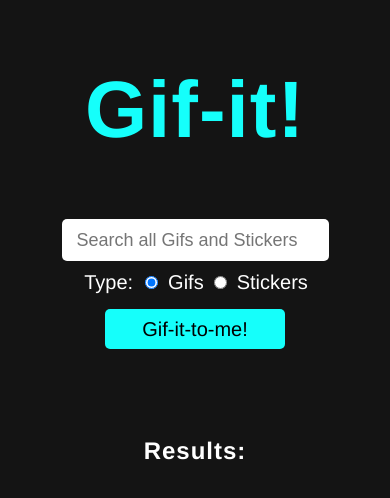
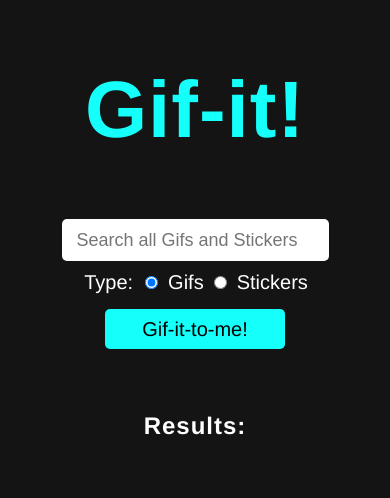
Before and after one commit to mikekwong/giphy_react, a React (Create React App) app: page / in a window 390 px wide. Shown: the top 498 px of the page. Built offline with nearby package versions, Linux system fonts and the light colour scheme.

Commit message:
thumbnails are responsive

```diff
--- a/src/Result.js
+++ b/src/Result.js
@@ -4,7 +4,7 @@ import styled from "styled-components";
 
 const Image = styled.img`
   object-fit: contain;
-  margin: 10px 0;
+  margin: 10px;
 `;
 
 const Result = ({
--- a/src/ResultsList.js
+++ b/src/ResultsList.js
@@ -2,18 +2,26 @@ import React, { Component } from "react";
 import PropTypes from "prop-types";
 import Result from "./Result";
 import styled from "styled-components";
+import media from "./styles/media";
 
 const ResultContainer = styled.div`
   display: flex;
   flex-direction: column;
   justify-content: center;
-  margin-top: 50px;
+  margin: 25px;
   width: auto;
   text-align: center;
+  width: 100;
+
+  ${media.mobileLandscape`
+	flex-direction: row;
+	flex-wrap: wrap;
+	`}
 `;
 
 const ResultsText = styled.h2`
   color: white;
+  width: 100%;
   letter-spacing: 1px;
 `;
 
--- a/src/Search.js
+++ b/src/Search.js
@@ -33,18 +33,21 @@ const Input = styled.input`
     width: 450px;
   }
 	`}
+
   ${media.tabletPortrait`
 	width: 550px;
 	&:focus {
     width: 650px;
   }
 	`}
+
   ${media.tabletLandscape`
 	width: 750px;
 	&:focus {
     width: 850px;
   }
 	`}
+
   ${media.laptops`
 	width: 950px;
 	&:focus {
```
